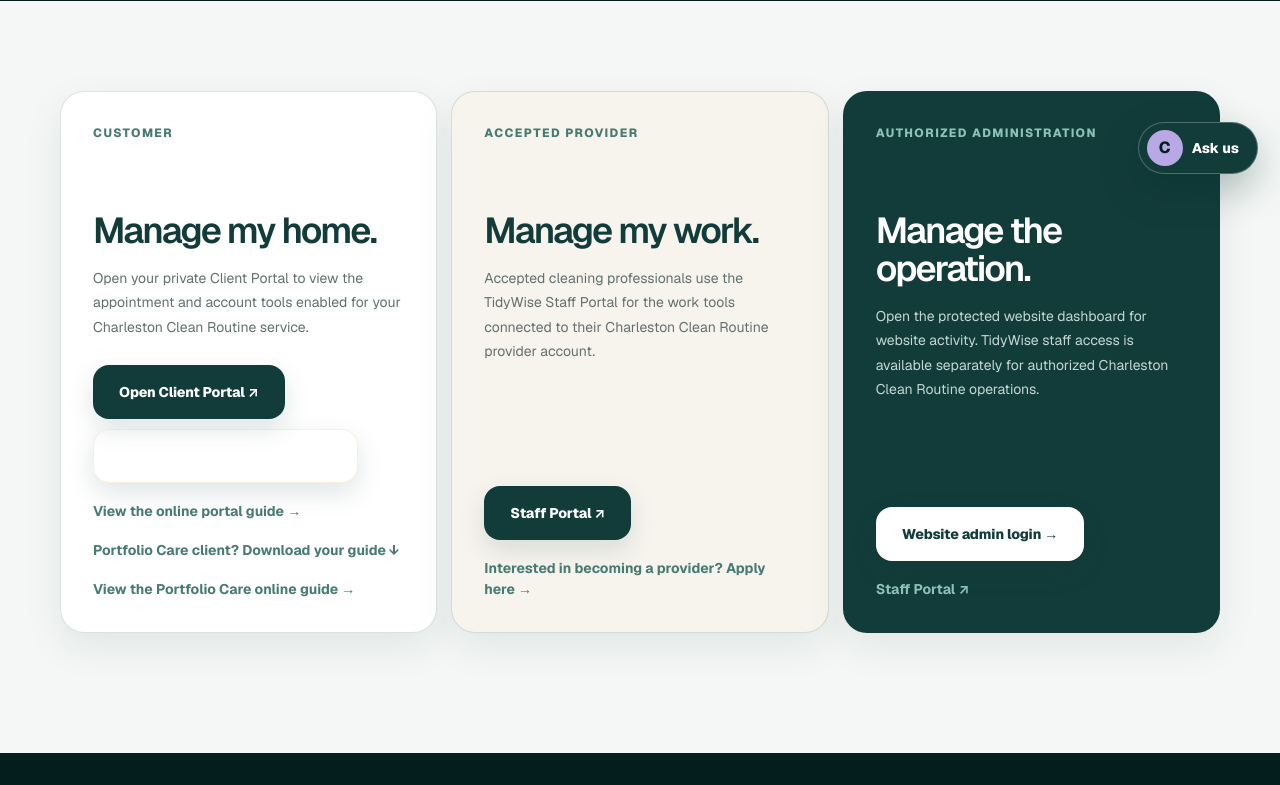
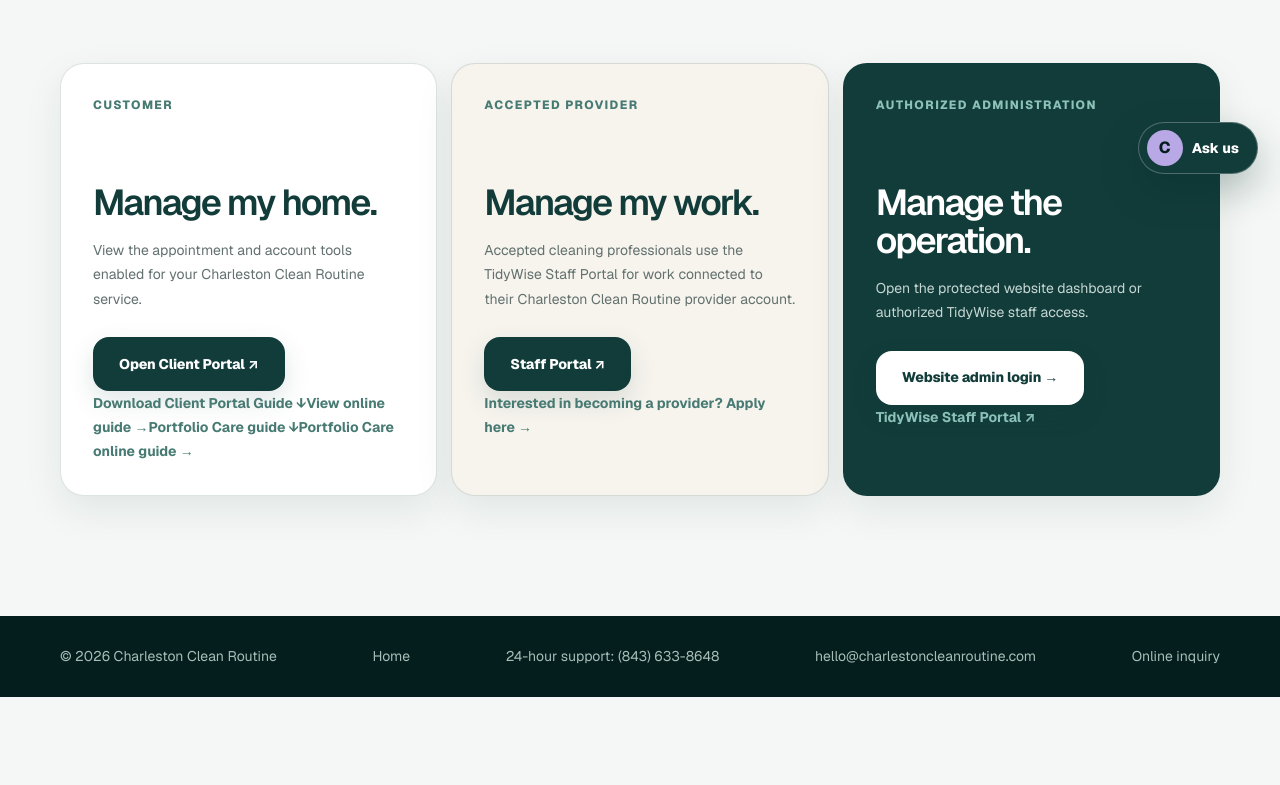
Before and after one commit to christophercompton843/charleston-clean-routine, a Next.js app: page /login in a window 1280 px wide. Shown: the part 604-1389 px from the top of the page. After the commit the page ends 1301 px from the top, so only its background shows below. Built offline with nearby package versions, Linux system fonts and the light colour scheme.

Commit message:
Align account access actions and simplify login cards

```diff
--- a/app/login/page.tsx
+++ b/app/login/page.tsx
@@ -19,36 +19,46 @@ export default function LoginPage() {
     <CustomerPageShell
       eyebrow="Secure account access"
       title="One doorway. The right dashboard."
-      intro="Customers, accepted providers, and authorized administrators use different account tools. Choose the access path connected to your role."
+      intro="Choose the access path connected to your role."
     >
       <section className="login-grid">
         <article>
           <span>Customer</span>
           <h2>Manage my home.</h2>
-          <p>Open your private Client Portal to view the appointment and account tools enabled for your Charleston Clean Routine service.</p>
-          <div style={{ display: "flex", flexWrap: "wrap", gap: "10px" }}>
+          <p>View the appointment and account tools enabled for your Charleston Clean Routine service.</p>
+          <div className="login-actions">
             <a className="button" href={customerLogin} target="_blank" rel="noreferrer">Open Client Portal ↗</a>
-            <a className="button button-ghost" href={clientPortalGuide}>Download Client Portal Guide ↓</a>
+            <div className="login-links">
+              <a className="login-secondary" href={clientPortalGuide}>Download Client Portal Guide ↓</a>
+              <a className="login-secondary" href="/client-portal-guide">View online guide →</a>
+              <a className="login-secondary" href={portfolioCareGuide}>Portfolio Care guide ↓</a>
+              <a className="login-secondary" href="/portfolio-care-guide">Portfolio Care online guide →</a>
+            </div>
           </div>
-          <a className="login-secondary" href="/client-portal-guide">View the online portal guide →</a>
-          <a className="login-secondary" href={portfolioCareGuide}>Portfolio Care client? Download your guide ↓</a>
-          <a className="login-secondary" href="/portfolio-care-guide">View the Portfolio Care online guide →</a>
         </article>
 
         <article>
           <span>Accepted provider</span>
           <h2>Manage my work.</h2>
-          <p>Accepted cleaning professionals use the TidyWise Staff Portal for the work tools connected to their Charleston Clean Routine provider account.</p>
-          <a className="button" href={staffLogin} target="_blank" rel="noreferrer">Staff Portal ↗</a>
-          <a className="login-secondary" href={providerApplication}>Interested in becoming a provider? Apply here →</a>
+          <p>Accepted cleaning professionals use the TidyWise Staff Portal for work connected to their Charleston Clean Routine provider account.</p>
+          <div className="login-actions">
+            <a className="button" href={staffLogin} target="_blank" rel="noreferrer">Staff Portal ↗</a>
+            <div className="login-links">
+              <a className="login-secondary" href={providerApplication}>Interested in becoming a provider? Apply here →</a>
+            </div>
+          </div>
         </article>
 
         <article className="admin-login">
           <span>Authorized administration</span>
           <h2>Manage the operation.</h2>
-          <p>Open the protected website dashboard for website activity. TidyWise staff access is available separately for authorized Charleston Clean Routine operations.</p>
-          <a className="button button-light" href="/admin">Website admin login →</a>
-          <a className="login-secondary login-secondary-light" href={staffLogin} target="_blank" rel="noreferrer">Staff Portal ↗</a>
+          <p>Open the protected website dashboard or authorized TidyWise staff access.</p>
+          <div className="login-actions">
+            <a className="button button-light" href="/admin">Website admin login →</a>
+            <div className="login-links">
+              <a className="login-secondary login-secondary-light" href={staffLogin} target="_blank" rel="noreferrer">TidyWise Staff Portal ↗</a>
+            </div>
+          </div>
         </article>
       </section>
     </CustomerPageShell>
```
